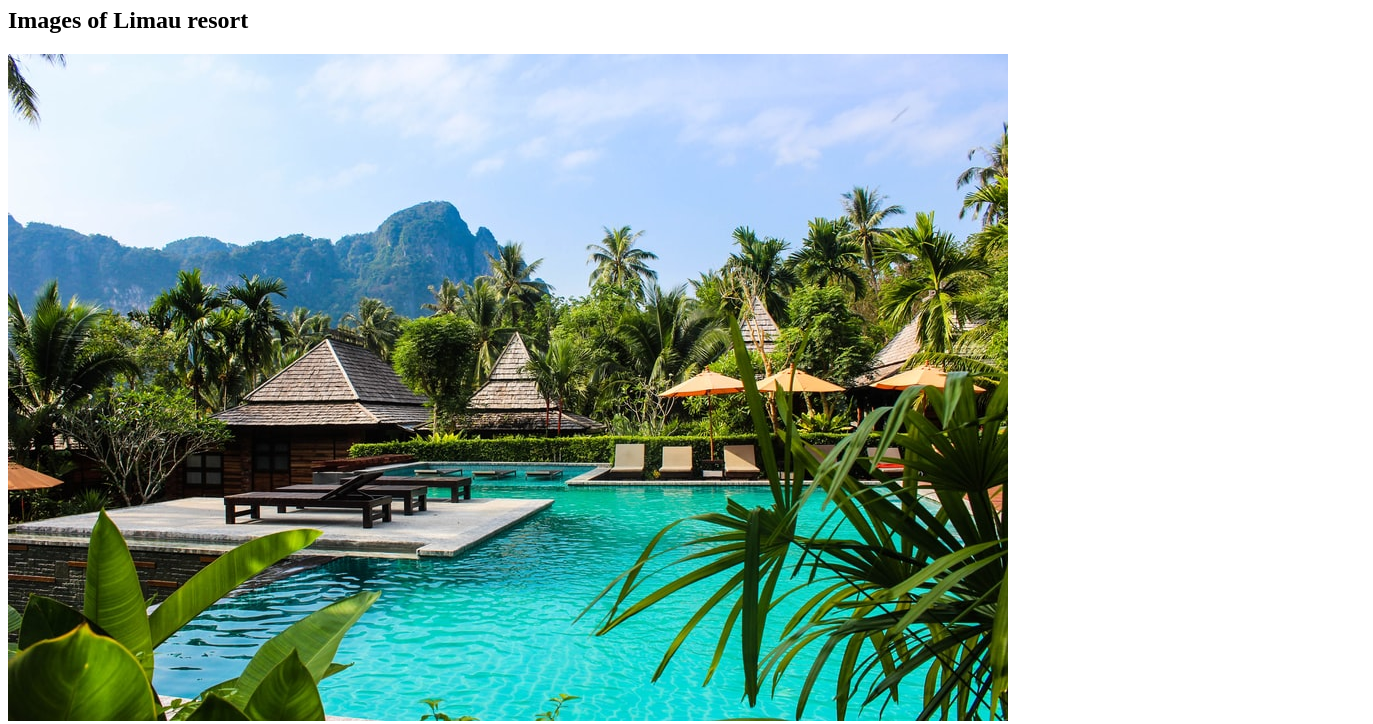
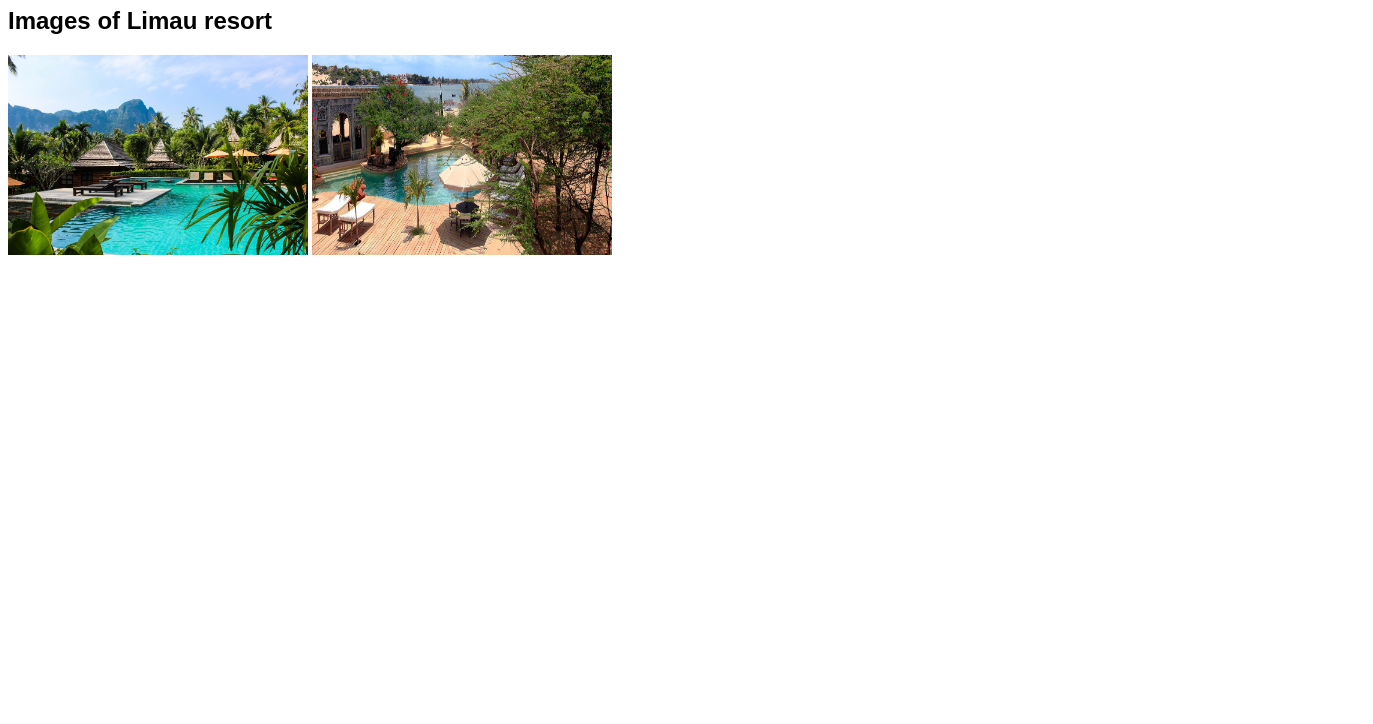
Before and after one commit to kiman121/limau-resort, a plain HTML site: page pictures.html in a window 1280 px wide. Shown: the part 73-797 px from the top of the page, 1373 px wide, since content can reach past the window. Drawn offline with Linux system fonts and the light colour scheme.

Commit message:
Correct link error

```diff
--- a/css/styles.css
+++ b/css/styles.css
@@ -10,3 +10,7 @@ h2{
 p{
     text-align: center;
 }
+img{
+    height: 200px;
+    width: 300px;
+}
--- a/pictures.html
+++ b/pictures.html
@@ -1,7 +1,7 @@
 <!DOCTYPE html>
 <html>
 <head>
-    <link rel="stylesheet" href="css/styles.css" type="text/style">
+    <link rel="stylesheet" href="css/styles.css">
     <title>Document</title>
 </head>
 <body>
```
Also changed, not shown: accommodations.html (+1 -1 lines), activities.html (+1 -1 lines), contact-information.html (+1 -1 lines), index.html (+1 -1 lines), travel-arrangements.html (+1 -1 lines).
